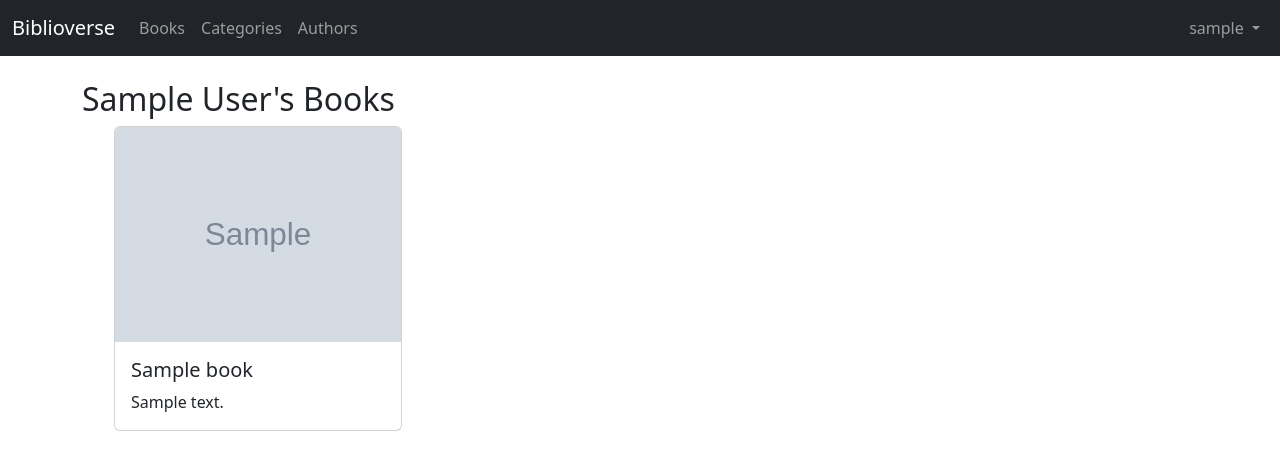
After one commit to PatriceAlan/Biblioverse, a Django app: page /author/1/books/ in a window 1280 px wide. The commit adds this page. Shown: the top 470 px of the page. Run offline with Django 4.2, Linux system fonts and the light colour scheme; a user stored in the database is signed in; tables that the repository leaves empty hold one stand-in row (values such as "Sample post"); grey boxes marked "Sample" are stand-in pictures.

Commit message:
list of author's books page

```diff
--- /dev/null
+++ b/biblioverse/boeken/templates/author_books.html
@@ -0,0 +1,25 @@
+{% extends 'base.html' %}
+{% block content %}
+
+<h2>{{ author.first_name }} {{ author.last_name }}'s Books</h2>
+
+<ul>
+    {% for book in author_books %}
+    <div class="row">
+            <div class="col-md-4 mb-4">
+                <div class="card" style="width: 18rem;">
+                    <img src="{{ book.cover.url }}" class="card-img-top">
+                    <div class="card-body">
+                        <h5 class="card-title">{{ book.title }}</h5>
+                        <p class="card-text">{{ book.summary }}</p>
+                    </div>
+                </div>
+            </div>
+            {% if forloop.counter|divisibleby:3 and not forloop.last %}
+                </div><div class="row">
+            {% endif %}
+        {% endfor %}
+    </div>
+</ul>
+
+{% endblock %}
--- a/biblioverse/boeken/templates/authors.html
+++ b/biblioverse/boeken/templates/authors.html
@@ -6,7 +6,7 @@
         <h2>{{ letter }}</h2>
         <ul>
             {% for author in authors %}
-                <li>{{ author.first_name }} {{ author.last_name }}</li>
+                <a href="{% url 'author_books' author.id %}"><li>{{ author.first_name }} {{ author.last_name }}</li></a>
             {% endfor %}
         </ul>
     </div>
--- a/biblioverse/boeken/templates/navbar.html
+++ b/biblioverse/boeken/templates/navbar.html
@@ -28,7 +28,7 @@
                     </a>
                     <ul class="dropdown-menu dropdown-menu-end">
                         <li><a class="dropdown-item" href="#"><i class="fa-solid fa-user"></i> My profile</a></li>
-                        <li><a class="dropdown-item" href="#"><i class="fa-solid fa-book"></i> My library</a></li>
+                        <li><a class="dropdown-item" href="{% url 'home' %}"><i class="fa-solid fa-book"></i> My library</a></li>
                         <li><a class="dropdown-item" href="{% url 'logout' %}"><i class="fa-solid fa-right-from-bracket"></i>Logout</a></li>
                     </ul>
                 </li>
--- a/biblioverse/boeken/urls.py
+++ b/biblioverse/boeken/urls.py
@@ -8,6 +8,7 @@ urlpatterns = [
     path('categories/', views.book_categories, name='categories'),
     path('books/', views.book_list, name='books'),
     path('authors/', views.book_authors, name='authors'),
+    path('author/<int:author_id>/books/', views.author_books, name='author_books'),
 
     path('logout/', views.logout_user, name='logout'),
     path('register/', views.register_user, name='register'),
--- a/biblioverse/boeken/views.py
+++ b/biblioverse/boeken/views.py
@@ -74,3 +74,18 @@ def book_list(request):
     else:
         messages.error(request, "You must be logged in to view that page...")
         return redirect('home')
+
+def author_books(request, author_id):
+    if request.user.is_authenticated:
+        try:
+            author = Author.objects.get(id=author_id)
+        except Author.DoesNotExist:
+            messages.error(request, "Author not found.")
+            return redirect('home')
+
+        author_books = Book.objects.filter(author=author)
+
+        return render(request, 'author_books.html', {'author_books': author_books, 'author': author})
+    else:
+        messages.error(request, "You must be logged in to view that page...")
+        return redirect('home')
```
Also changed, not shown: 1 other file.
